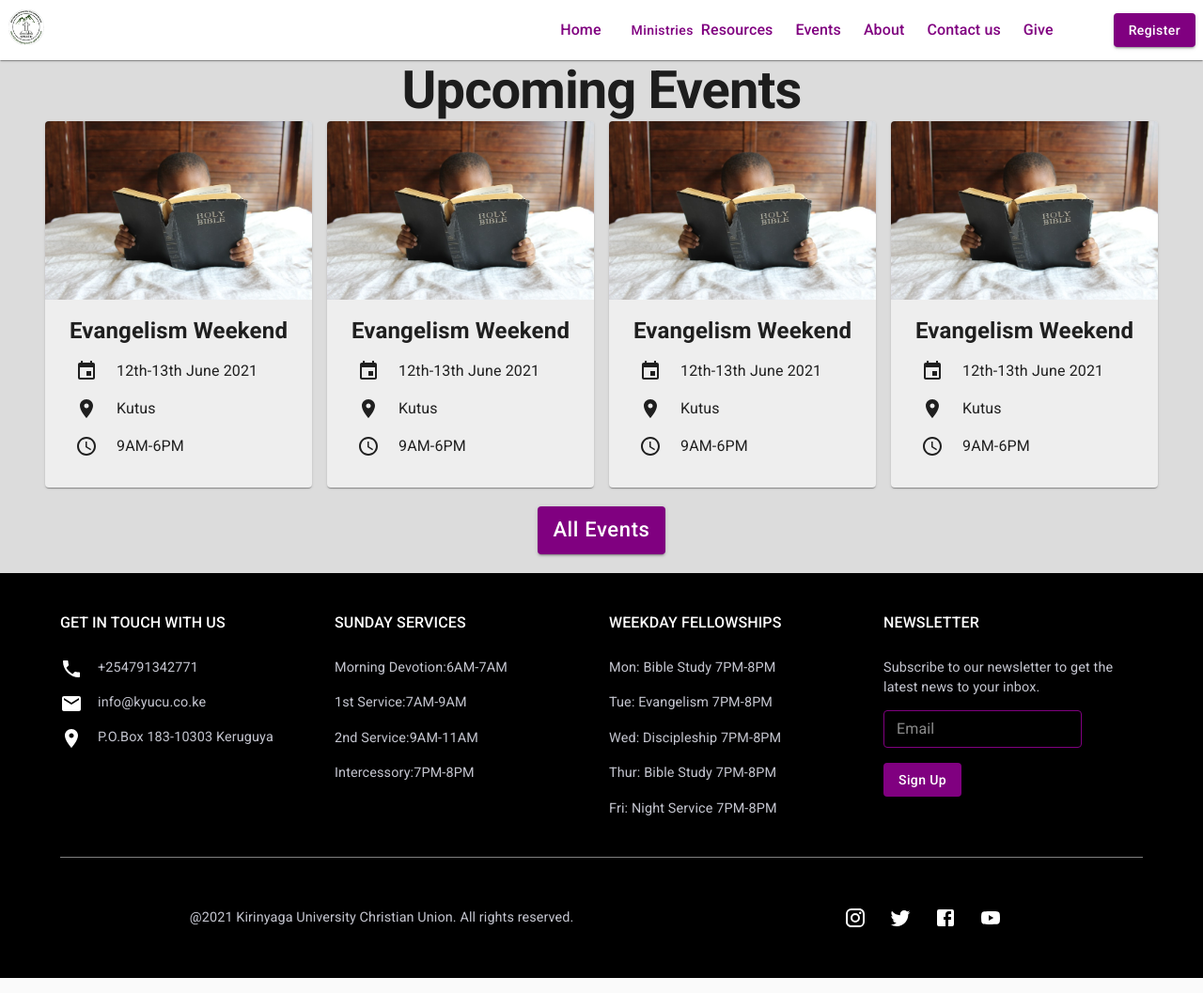
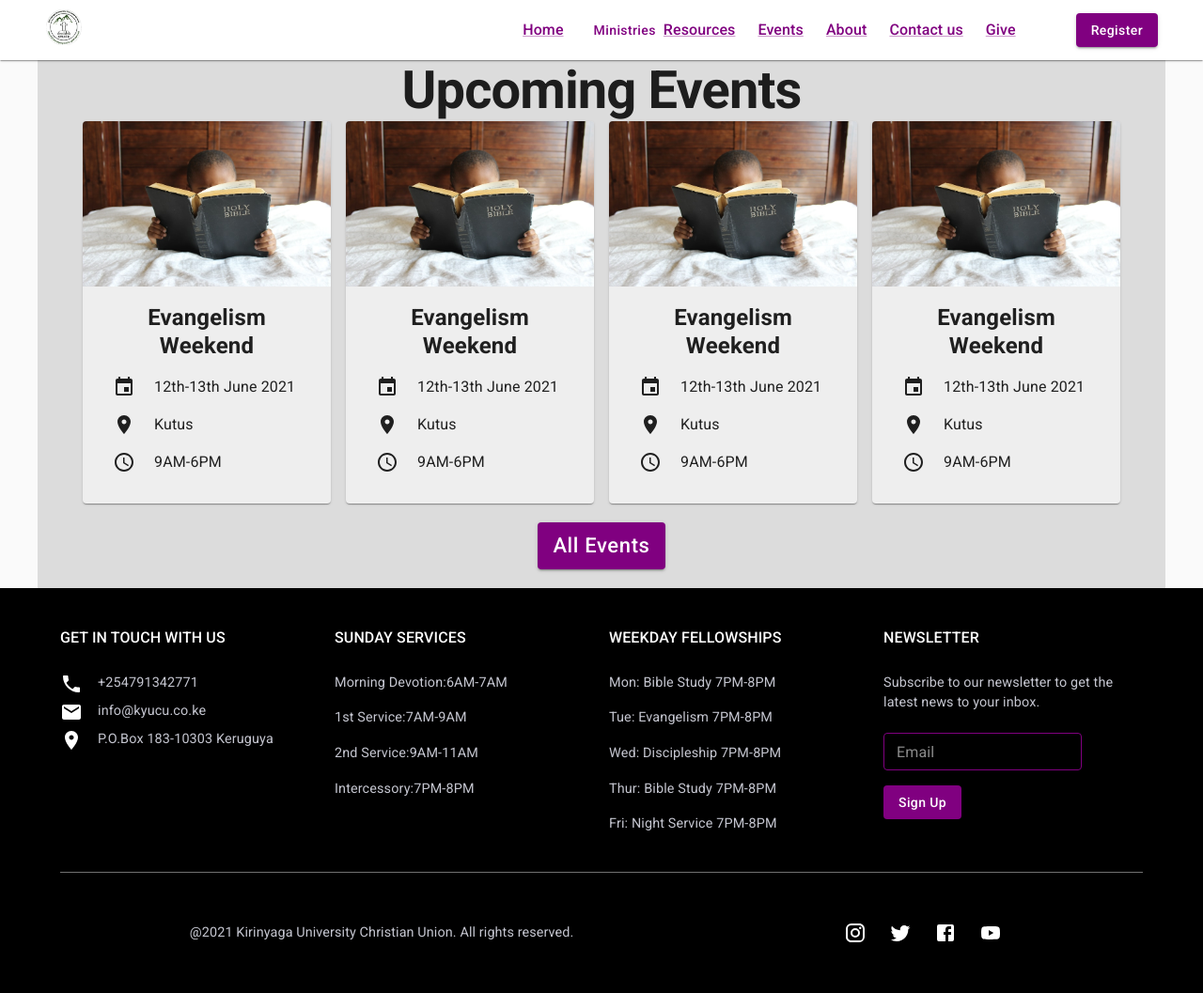
Before and after one commit to KyU-Christian-Union/kyucuwebapp, a React (Create React App) app: page / in a window 1280 px wide. Shown: the whole page at 94% size. Built offline with nearby package versions, Linux system fonts and the light colour scheme.

Commit message:
Finished materil ui upgrade

```diff
--- a/package.json
+++ b/package.json
@@ -3,9 +3,15 @@
   "version": "0.1.0",
   "private": true,
   "dependencies": {
+    "@emotion/react": "^11.4.1",
+    "@emotion/styled": "^11.3.0",
     "@material-ui/core": "^4.12.3",
     "@material-ui/icons": "^4.11.2",
     "@material-ui/lab": "^4.0.0-alpha.60",
+    "@mui/icons-material": "^5.0.1",
+    "@mui/lab": "^5.0.0-alpha.48",
+    "@mui/material": "^5.0.1",
+    "@mui/styles": "^5.0.1",
     "@reduxjs/toolkit": "^1.6.1",
     "@testing-library/jest-dom": "^5.14.1",
     "@testing-library/react": "^11.2.7",
--- a/src/App/App.jsx
+++ b/src/App/App.jsx
@@ -1,4 +1,4 @@
-import { makeStyles } from '@material-ui/core';
+import makeStyles from '@mui/styles/makeStyles';
 import { BrowserRouter as Router, Route, Switch } from 'react-router-dom';
 import React from 'react';
 import HomePage from '../pages/HomePage/HomePage';
--- a/src/components/AppBars.jsx/PublicAppBar.jsx
+++ b/src/components/AppBars.jsx/PublicAppBar.jsx
@@ -4,16 +4,16 @@ import {
   Link,
   Hidden,
   IconButton,
-  makeStyles,
   Toolbar,
   Typography,
   Button,
   //   Menu,
   Container
-} from '@material-ui/core';
+} from '@mui/material';
+import makeStyles from '@mui/styles/makeStyles';
 import React from 'react';
 import { Link as RouterLink } from 'react-router-dom';
-import MenuIcon from '@material-ui/icons/Menu';
+import MenuIcon from '@mui/icons-material/Menu';
 import { useDispatch } from 'react-redux';
 import logo from '../../assets/images/culogo.png';
 import UserHeaderProfile from '../UserHeaderProfile/UserHeaderProfile';
@@ -23,7 +23,8 @@ import PublicDrawer from '../Drawers/PublicDrawer';
 const useStyles = makeStyles(theme => ({
   root: {
     flexGrow: 1,
-    overflow: 'hidden'
+    overflow: 'hidden',
+    backgroundColor: theme.palette.background.paper
   },
   menuButton: {
     marginRight: theme.spacing(3)
@@ -49,8 +50,8 @@ const PublicAppBar = () => {
   //   REDUX
   const dispatch = useDispatch();
   return (
-    <AppBar className={classes.root} elevation={1} position="sticky" color="contrastText">
-      <Container maxWidth="lg" className={classes.containerRoot}>
+    <AppBar className={classes.root} elevation={1} position="sticky">
+      <Container maxWidth="lg" className={classes.containerRoot} color="primary.dark">
         <Toolbar className={classes.toolBarRoot}>
           <Box display="flex" alignItems="center">
             <Hidden smUp>
@@ -60,6 +61,7 @@ const PublicAppBar = () => {
                 aria-label="menu"
                 // Oclick Update Global State Open the Sidebar for Mobile View - Opposite is true
                 onClick={() => dispatch(toggleHomeDrawer())}
+                size="large"
               >
                 <MenuIcon />
               </IconButton>
@@ -71,7 +73,7 @@ const PublicAppBar = () => {
           {/* Right Items  */}
 
           <Box display="flex" alignItems="center">
-            <Hidden xsDown>
+            <Hidden mdDown>
               <Link component={RouterLink} to="/">
                 <Typography color="primary" className={classes.menuButton} variant="h6">
                   Home
--- a/src/components/Drawers/PublicDrawer.jsx
+++ b/src/components/Drawers/PublicDrawer.jsx
@@ -1,5 +1,6 @@
-import { Divider, List, ListItem, ListItemIcon, ListItemText, makeStyles, SwipeableDrawer } from '@material-ui/core';
-import HomeIcon from '@material-ui/icons/Home';
+import { Divider, List, ListItem, ListItemIcon, ListItemText, SwipeableDrawer } from '@mui/material';
+import makeStyles from '@mui/styles/makeStyles';
+import HomeIcon from '@mui/icons-material/Home';
 import React from 'react';
 import { useDispatch, useSelector } from 'react-redux';
 import { Link as RouterLInk } from 'react-router-dom';
--- a/src/components/EventWrapper/Event.jsx
+++ b/src/components/EventWrapper/Event.jsx
@@ -1,7 +1,7 @@
-import { Container, Grid, Typography, Button } from '@material-ui/core';
+import { Container, Grid, Typography, Button } from '@mui/material';
 import React from 'react';
-import { makeStyles } from '@material-ui/core/styles';
-import ArrowForwardIcon from '@material-ui/icons/ArrowForward';
+import makeStyles from '@mui/styles/makeStyles';
+import ArrowForwardIcon from '@mui/icons-material/ArrowForward';
 import upcomingeventImage from '../../assets/images/upcomingevent_image.jpg';
 
 const useStyles = makeStyles(theme => ({
--- a/src/components/EventWrapper/EventWrapper.jsx
+++ b/src/components/EventWrapper/EventWrapper.jsx
@@ -1,6 +1,6 @@
 import React from 'react';
-import { Container } from '@material-ui/core';
-import { makeStyles } from '@material-ui/core/styles';
+import { Container } from '@mui/material';
+import makeStyles from '@mui/styles/makeStyles';
 import Event from './Event';
 
 const useStyles = makeStyles(theme => ({
--- a/src/components/Footer/Footer.jsx
+++ b/src/components/Footer/Footer.jsx
@@ -1,14 +1,14 @@
 import React from 'react';
-import { Grid, Divider, Container, Typography, Button, IconButton } from '@material-ui/core';
-import { makeStyles } from '@material-ui/core/styles';
-import PhoneIcon from '@material-ui/icons/Phone';
-import EmailIcon from '@material-ui/icons/Email';
-import LocationOnIcon from '@material-ui/icons/LocationOn';
-import TextField from '@material-ui/core/TextField';
-import InstagramIcon from '@material-ui/icons/Instagram';
-import TwitterIcon from '@material-ui/icons/Twitter';
-import FacebookIcon from '@material-ui/icons/Facebook';
-import YouTubeIcon from '@material-ui/icons/YouTube';
+import { Grid, Divider, Container, Typography, Button, IconButton } from '@mui/material';
+import makeStyles from '@mui/styles/makeStyles';
+import PhoneIcon from '@mui/icons-material/Phone';
+import EmailIcon from '@mui/icons-material/Email';
+import LocationOnIcon from '@mui/icons-material/LocationOn';
+import TextField from '@mui/material/TextField';
+import InstagramIcon from '@mui/icons-material/Instagram';
+import TwitterIcon from '@mui/icons-material/Twitter';
+import FacebookIcon from '@mui/icons-material/Facebook';
+import YouTubeIcon from '@mui/icons-material/YouTube';
 
 const useStyles = makeStyles(theme => ({
   footerContainer: {
@@ -60,7 +60,7 @@ const useStyles = makeStyles(theme => ({
     marginBottom: theme.spacing(5)
   },
   gridBottom: {
-    [theme.breakpoints.down('sm')]: {
+    [theme.breakpoints.down('lg')]: {
       justifyContent: 'flex-start'
     }
   }
@@ -73,7 +73,7 @@ const Footer = () => {
       <Container maxWidth="lg">
         <Grid container spacing={2}>
           {/** Get In Touch With Us grid */}
-          <Grid item xs={12} sm={6} md={4} lg={3} direction="column">
+          <Grid item xs={12} sm={6} md={4} lg={3}>
             <Typography variant="h6" className={classes.footerHeader}>
               GET IN TOUCH WITH US
             </Typography>
@@ -191,22 +191,22 @@ const Footer = () => {
           </Grid>
           <Grid item style={{ display: 'flex' }}>
             <Grid item align="center">
-              <IconButton>
+              <IconButton size="large">
                 <InstagramIcon className={classes.footerIcon} />
               </IconButton>
             </Grid>
             <Grid item align="center">
-              <IconButton>
+              <IconButton size="large">
                 <TwitterIcon className={classes.footerIcon} />
               </IconButton>
             </Grid>
             <Grid item align="center">
-              <IconButton>
+              <IconButton size="large">
                 <FacebookIcon className={classes.footerIcon} />
               </IconButton>
             </Grid>
             <Grid item align="center">
-              <IconButton>
+              <IconButton size="large">
                 <YouTubeIcon className={classes.footerIcon} />
               </IconButton>
             </Grid>
--- a/src/components/UpcomingEvents/UpcomingEvents.jsx
+++ b/src/components/UpcomingEvents/UpcomingEvents.jsx
@@ -1,21 +1,21 @@
 import React from 'react';
-import { makeStyles } from '@material-ui/core/styles';
-import Typography from '@material-ui/core/Typography';
-import { Box, Button, Container, Grid } from '@material-ui/core';
+import makeStyles from '@mui/styles/makeStyles';
+import Typography from '@mui/material/Typography';
+import { Box, Button, Container, Grid } from '@mui/material';
 import { Link } from 'react-router-dom';
 import UpcomingEvent from './UpcomingEvent';
 
 const useStyles = makeStyles(theme => ({
   root: {
     backgroundColor: 'rgba(0, 0, 0, 0.12)',
-    [theme.breakpoints.down('xs')]: {
+    [theme.breakpoints.down('md')]: {
       paddingLeft: theme.spacing(0),
       paddingRight: theme.spacing(0)
     }
   },
   heading: {
     fontWeight: '600',
-    [theme.breakpoints.down('xs')]: {
+    [theme.breakpoints.down('md')]: {
       fontSize: '2.5rem',
       paddingTop: theme.spacing(0.8),
       paddingBottom: theme.spacing(0.8)
--- a/src/components/UserHeaderProfile/UserHeaderProfile.jsx
+++ b/src/components/UserHeaderProfile/UserHeaderProfile.jsx
@@ -1,16 +1,16 @@
 import React from 'react';
-import MenuItem from '@material-ui/core/MenuItem';
-import Menu from '@material-ui/core/Menu';
+import MenuItem from '@mui/material/MenuItem';
+import Menu from '@mui/material/Menu';
 import { Link as RouterLink, useHistory } from 'react-router-dom';
 
-import { Button, Avatar, IconButton } from '@material-ui/core';
+import { Button, Avatar, IconButton } from '@mui/material';
 
 import { useSelector } from 'react-redux';
 
-import { signInWithGoogle, auth } from '../../firebase/firebaseUtils';
+// import { signInWithGoogle, auth } from '../../firebase/firebaseUtils';
 
 const UserHeaderProfile = () => {
-  const history = useHistory();
+  //   const history = useHistory();
   const [anchorEl, setAnchorEl] = React.useState(null);
   const open = Boolean(anchorEl);
   //   REDU
@@ -45,6 +45,7 @@ const UserHeaderProfile = () => {
           aria-haspopup="true"
           onClick={handleMenu}
           color="primary"
+          size="large"
         >
           <Avatar alt={currentUser.fullName} src={currentUser.photo} />
         </IconButton>
--- a/src/index.js
+++ b/src/index.js
@@ -2,10 +2,10 @@
 import React from 'react';
 import ReactDOM from 'react-dom';
 import './index.css';
-import { createTheme, ThemeProvider } from '@material-ui/core/styles';
+import { createTheme, ThemeProvider, StyledEngineProvider } from '@mui/material/styles';
 import { Provider } from 'react-redux';
 import { PersistGate } from 'redux-persist/integration/react';
-import { CssBaseline } from '@material-ui/core';
+import { CssBaseline } from '@mui/material';
 import App from './App/App';
 import reportWebVitals from './reportWebVitals';
 import { persistor, store } from './redux/reduxStore';
@@ -18,7 +18,8 @@ const theme = createTheme({
     },
     background: {
       paper: '#fff',
-      default: '#fafafa'
+      default: '#fafafa',
+      main: '#fafafa'
     },
     primary: {
       light: 'rgba(179, 67, 176, 1)',
@@ -65,6 +66,7 @@ const theme = createTheme({
 });
 
 ReactDOM.render(
+  <StyledEngineProvider injectFirst>
     <ThemeProvider theme={theme}>
       <Provider store={store}>
         <PersistGate loading={null} persistor={persistor}>
@@ -72,7 +74,8 @@ ReactDOM.render(
           <App />
         </PersistGate>
       </Provider>
-  </ThemeProvider>,
+    </ThemeProvider>
+  </StyledEngineProvider>,
   document.getElementById('root')
 );
 
--- a/src/pages/EventsPage/EventsPage.jsx
+++ b/src/pages/EventsPage/EventsPage.jsx
@@ -1,6 +1,6 @@
-import { Container } from '@material-ui/core';
+import { Container } from '@mui/material';
 import React from 'react';
-import { makeStyles } from '@material-ui/core/styles';
+import makeStyles from '@mui/styles/makeStyles';
 import EventWrapper from '../../components/EventWrapper/EventWrapper';
 import Footer from '../../components/Footer/Footer';
 import eventsHeader from '../../assets/images/eventspageheader_image.jpg';
```
Also changed, not shown: src/components/UpcomingEvents/UpcomingEvent.jsx (+10 -10 lines), 1 other file (tests, documents, lock files or other folders). Lines whose indentation alone changed are shown as unchanged.
